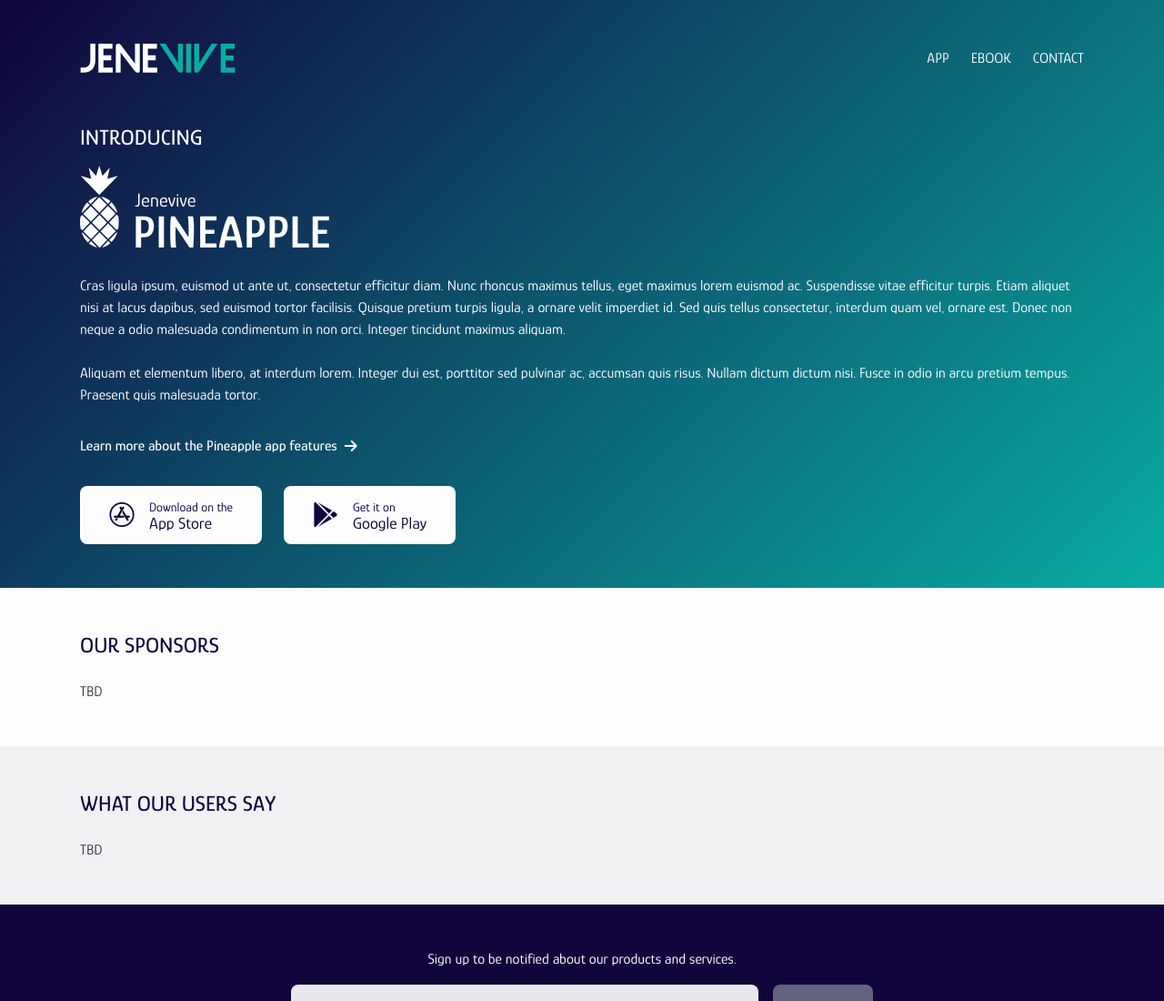
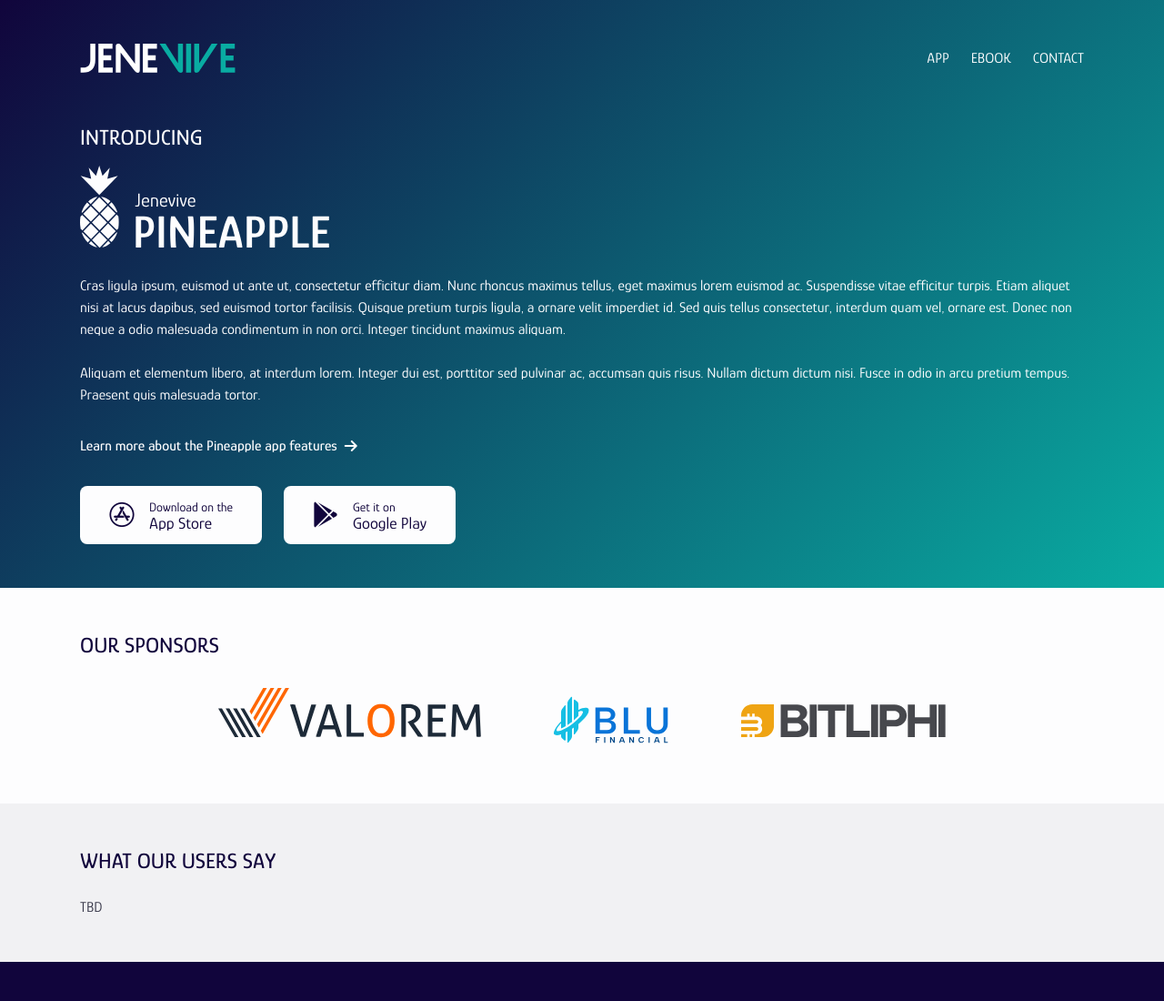
Before and after one commit to mranenko/geneviv, a website: page index.html in a window 1280 px wide. Shown: the top 1100 px of the page at 91% size. Drawn offline with Linux system fonts and the light colour scheme.

Commit message:
added sponsors

```diff
--- a/index.html
+++ b/index.html
@@ -69,10 +69,14 @@
     </section>
 
 
-    <section class="white">
+    <section class="sponsors white">
       <div class="content">
         <h2 class="subtitle">Our Sponsors</h2>
-        <p>TBD</p>
+        <ul class="sponsor-logos">
+          <li><img alt="Valorem" class="logo" src="assets/images/logos/valorem.svg"></li>
+          <li><img alt="Blu Financial" class="logo" src="assets/images/logos/blu.svg"></li>
+          <li><img alt="Bitliphi" class="logo" src="assets/images/logos/bitliphi.svg"></li>
+        </ul>
       </div>
     </section>
 
--- a/styles/basics/_global.scss
+++ b/styles/basics/_global.scss
@@ -68,13 +68,15 @@
 
 ol,
 ul {
-  margin: 0 0 1rem 1.5rem;
+  list-style: none;
 }
 
-ol li,
-ul li {
-  margin: 0 0 .5rem;
+ol.list,
+ul.list {
+  margin: 0 0 1rem 1.5rem;
+  li { margin: 0 0 .5rem; }
 }
+
 
 hr {
   border: 0 solid color(border);
--- a/styles/components/_sections.scss
+++ b/styles/components/_sections.scss
@@ -1,3 +1,20 @@
+/*
+  section backgrounds
+*/
+
+section.neutral {
+  @include background(color(neutral, 1), color(black));
+}
+
+section.white {
+  @include background(color(white), color(black));
+}
+
+
+/*
+  hero
+*/
+
 section.hero {
   background: linear-gradient(
     135deg,
@@ -13,10 +30,28 @@
   }
 }
 
-section.neutral {
-  @include background(color(neutral, 1), color(black));
+
+/*
+  sponsors
+*/
+
+section.sponsors {
+  .content { gap: 2rem; }
+
+  .sponsor-logos {
+    @include flex(row, 1rem 5rem);
+    align-items: center;
+    flex-wrap: wrap;
+    justify-content: center;
+    width: 100%;
+    .logo { @include size(auto, 3.5rem); }
+  }
 }
 
-section.white {
-  @include background(color(white), color(black));
+@media (min-width: 50rem) {
+  section.sponsors {
+    .sponsor-logos {
+      .logo { @include size(auto, 4.5rem); }
+    }
+  }
 }
```
Also changed, not shown: assets/images/logos/bitliphi.svg (added), assets/images/logos/blu.svg (added), assets/images/logos/valorem.svg (added), styles/index.css, 1 other file.
